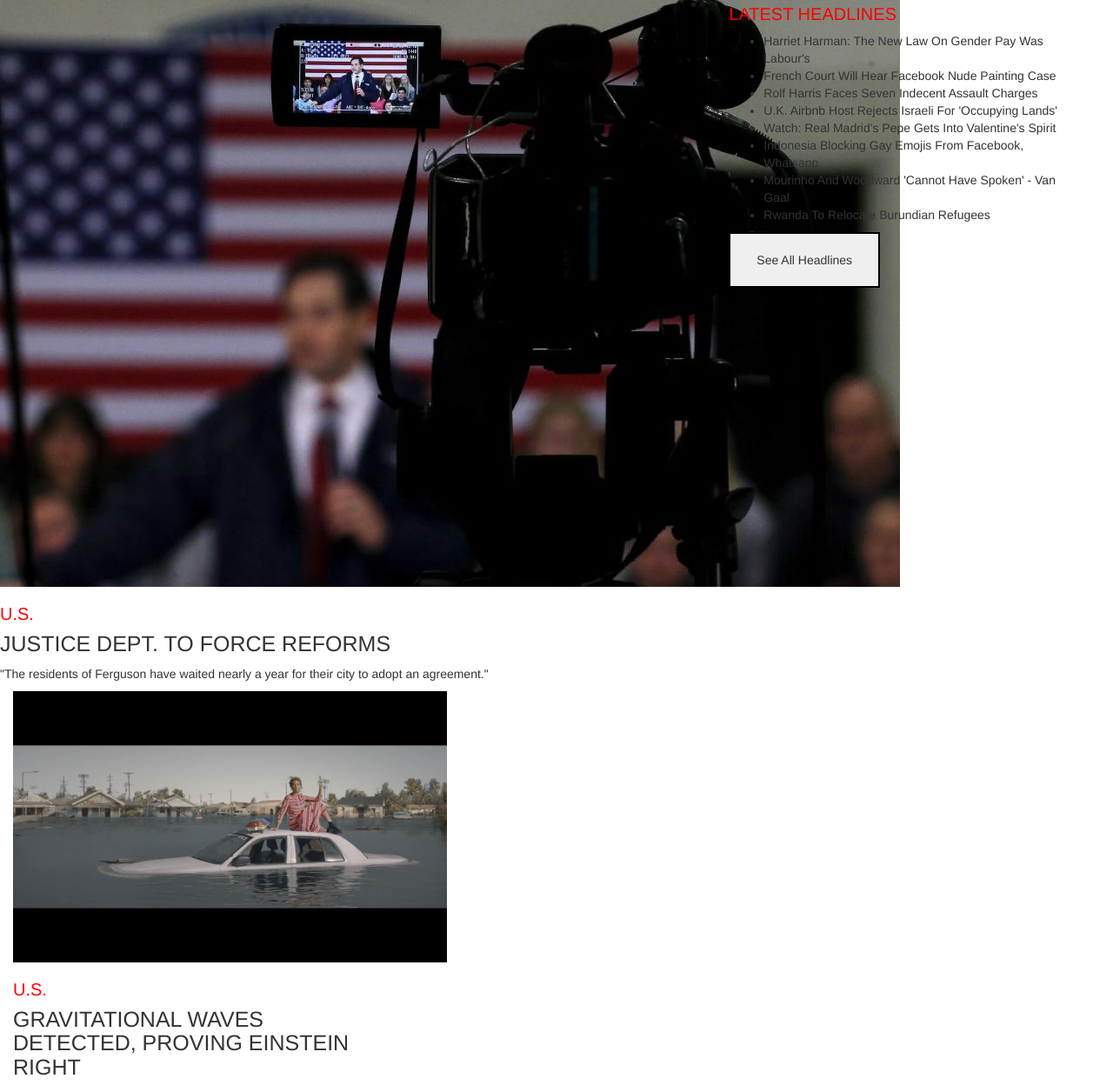
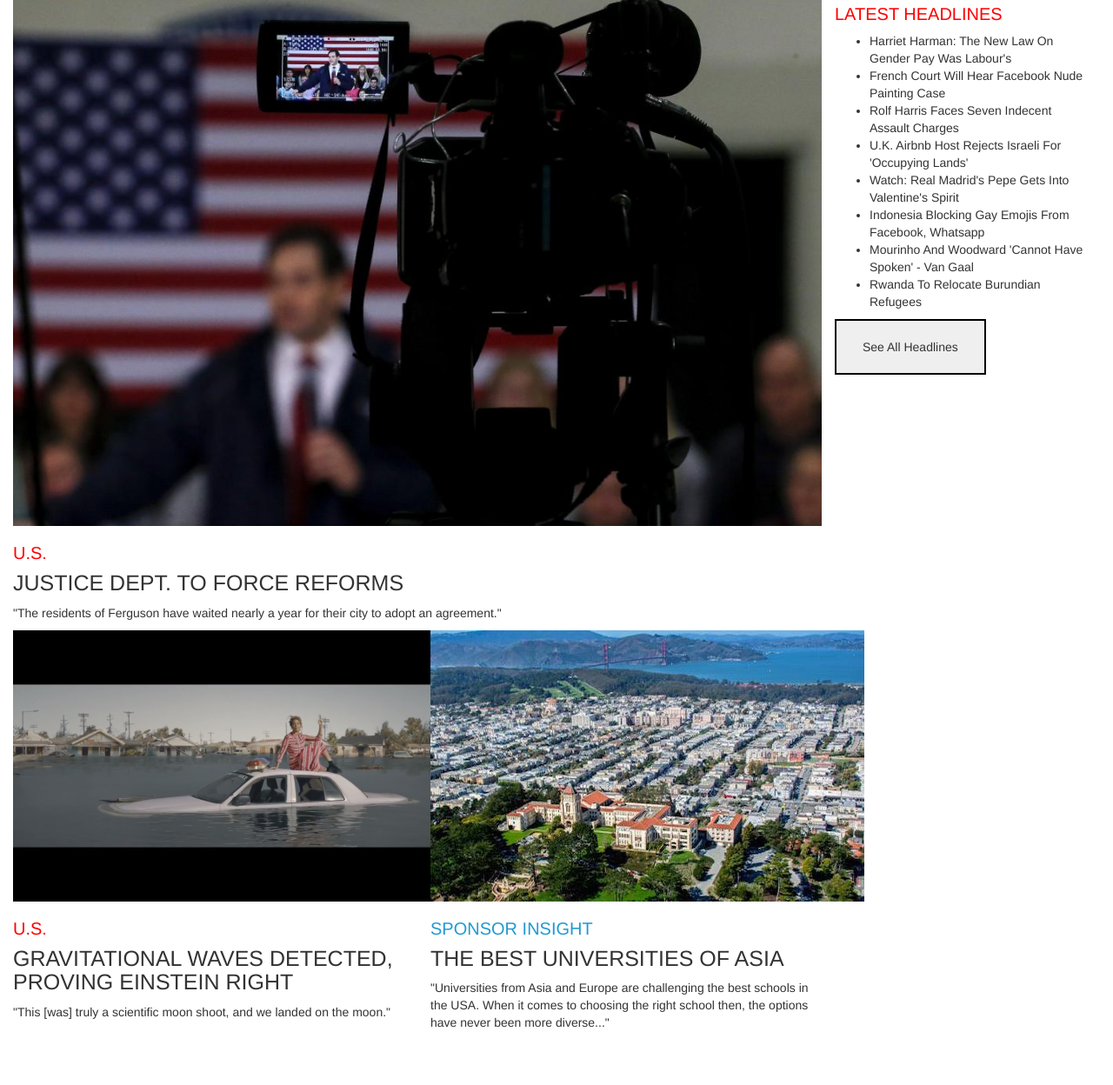
Before and after one commit to TechnicalTierra/Newsweek-Clone_2, a plain HTML site: page index.html in a window 1280 px wide. Shown: the part 116-1364 px from the top of the page at 87% size. After the commit the page ends 1312 px from the top, so only its background shows below. Drawn offline with Linux system fonts and the light colour scheme.

Commit message:
fixed the article formatting for the main and sub article columns

```diff
--- a/index.html
+++ b/index.html
@@ -16,7 +16,7 @@
 
   <!-- Body -->
   <body>
-    <!-- Navbar -->
+    <!-- Header / Navbar -->
     <nav class="topnav navbar navbar-inverse navbar-static-top" role="navigation" id="main-nav">
       <div class="container-fluid">
         <div class="navbar-header hidden-xs">
@@ -79,19 +79,45 @@
       </div>
     </nav>
 
-    <div class="container-fluid main-content">
-      <!-- Main (hero) -->
-      <div class="row">
-        <div id="hero" class="col-lg-8">
-          <img src="images/main/main0_politician-usa-flag.jpg" alt="" />
-          <h3>U.S.</h3>
-          <h4>Justice Dept. To Force Reforms</h4>
-            <p>"The residents of Ferguson have waited nearly a year for their city to adopt an agreement."</p>
+    <!-- Main -->
+    <div class="container-fluid main-content"><!-- hero section -->
+      <div id="row-one" class="row">
+        <!-- Main Article -->
+        <div class="col-xs-12 col-md-9">
+          <div id="main-article">
+            <img class="img-responsive" src="images/main/main0_politician-usa-flag.jpg" alt="image of a politician in from of the USA flag" />
+              <div id="main-text-div" class="text-div">
+                <h3>U.S.</h3>
+                <h4>Justice Dept. To Force Reforms</h4>
+                  <p>"The residents of Ferguson have waited nearly a year for their city to adopt an agreement."</p>
+              </div>
+          </div>
+
+          <!-- sub hero / 2 articles below main article -->
+          <div id="row-two" class="row">
+            <div id="subhero" class="col-xs-12 col-sm-6" >
+              <img src="images/main/main1_beyonce.png" alt="Beyoncé on a police car that is submerged in water" />
+              <div class="text-div">
+                <h3>U.S.</h3>
+                <h4>Gravitational Waves Detected, Proving Einstein Right</h4>
+                  <p>"This [was] truly a scientific moon shoot, and we landed on the moon."</p>
+              </div>
+            </div>
+            <div class="col-xs-12 col-sm-6">
+              <img src="images/main/main2_buildings.jpg" alt="aerial view of a city near the Golden Gate Bridge" />
+              <div class="text-div">
+                <h3 id="sponsor-insight">Sponsor Insight</h3>
+                <h4>The Best Universities of Asia</h4>
+                  <p>"Universities from Asia and Europe are challenging the best schools in the USA. When it comes to choosing the right school then, the options have never been more diverse..."</p>
+              </div>
+            </div>
+          </div>
         </div>
 
+
         <!-- Side Menu -->
-        <div class="row col-lg-4">
-          <h3>Latest Headlines</h3>
+        <div id="row-three" class="row col-xs-12 col-md-3">
+          <h3 id="latest-headline">Latest Headlines</h3>
           <ul id="headline-links">
             <li>Harriet Harman: The New Law on Gender Pay was Labour's</li>
             <li>French Court Will hear Facebook nude painting case</li>
@@ -107,24 +133,7 @@
           <button>See all headlines</button>
         </div>
       </div>
-
-      <!-- sub hero / 2 articles below main article -->
-      <div id="subhero" class="row col-lg-4" >
-        <div id="Beyonce-div">
-          <img src="images/main/main1_beyonce.png" alt="Beyonce on a police car that is submerged in water" />
-          <h3>U.S.</h3>
-          <h4>Gravitational Waves Detected, Proving Einstein Right</h4>
-            <p>"This [was] truly a scientific moon shoot, and we landed on the moon."</p>
-        </div>
-        <div class="col-lg-4">
-          <img src="images/main/main2_buildings.jpg" alt="aerial view of a city near the Golden Gate Bridge" />
-          <h3 id="sponsor-insight">Sponsor Insight</h3>
-          <h4>The Best Universities of Asia</h4>
-            <p>"Universities from Asia and Europe are challenging the best schools in the USA. When it comes to choosing the right school then, the options have never been more diverse..."</p>
-        </div>
-      </div>
     </div>
-
 
     <!-- Bootstrap core JavaScript
     ================================================== -->
```
